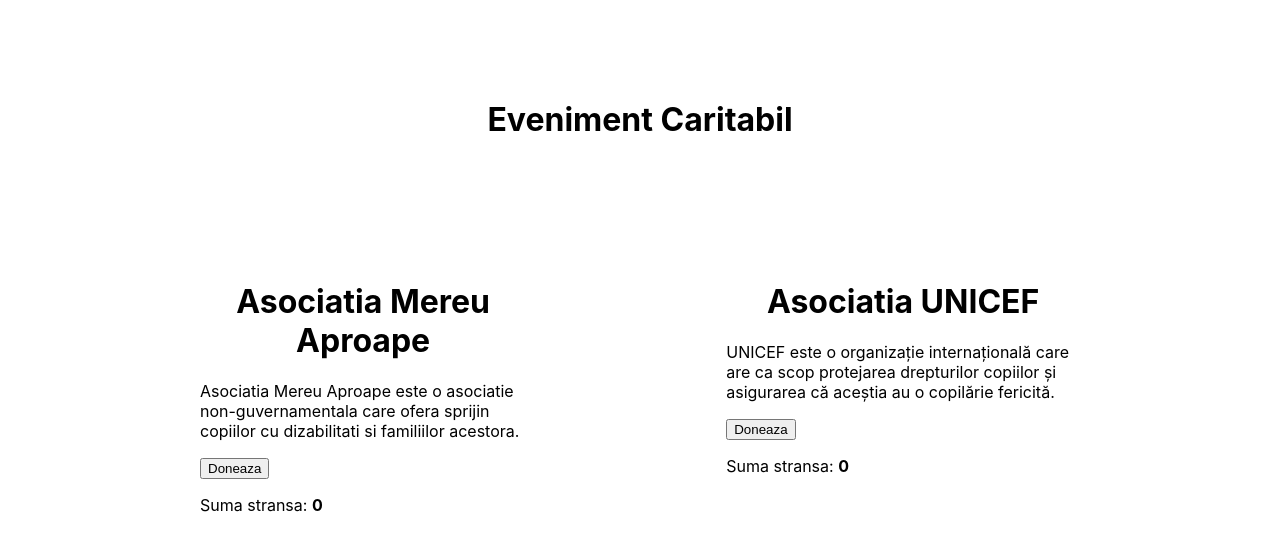
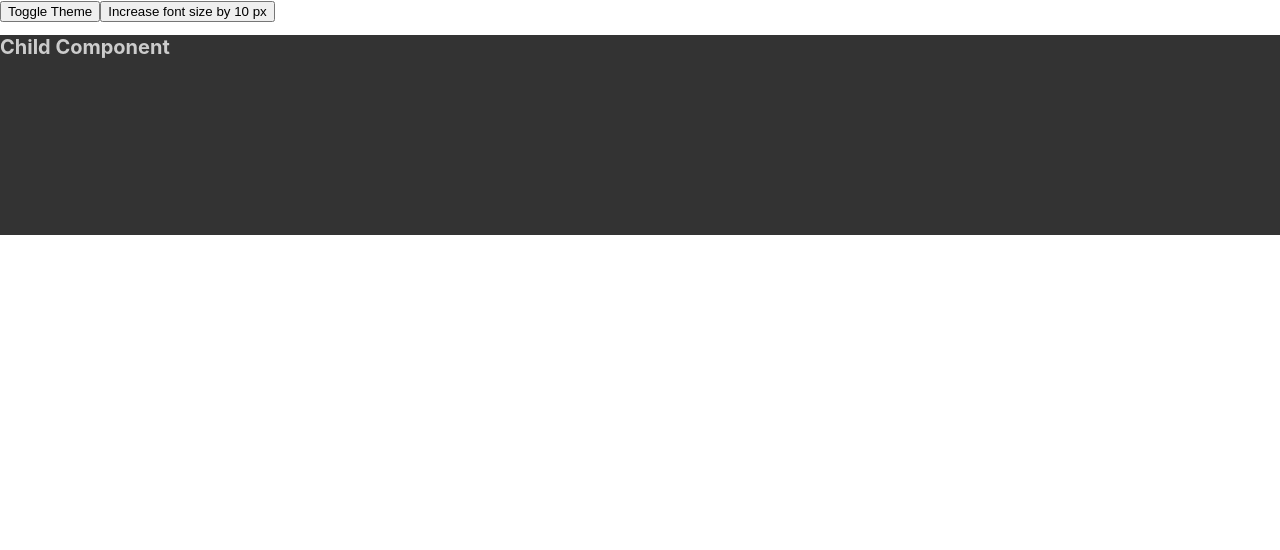
Before and after one commit to brebecaS/more_hooks_exemples, a React (Create React App) app: page / in a window 1280 px wide. Shown: the top 550 px of the page. Built offline with nearby package versions, Linux system fonts and the light colour scheme.

Commit message:
use context updates

```diff
--- a/src/App.js
+++ b/src/App.js
@@ -1,4 +1,4 @@
-import ContextComponent from "./exemple/useContextExemple/ContextComponent";
+import ComponentaParinte from "./exemple/useContextExemple/ComponentaParinte";
 import RefComponent1 from "./exemple/useRefExemple/RefComponent1";
 import RefComponent0 from "./exemple/useRefExemple/RefComponent0";
 import RefComponent2 from "./exemple/useRefExemple/RefComponent2";
@@ -7,7 +7,7 @@
 import EvenimentCaritabil from "./custom-hook/EvenimentCaritabil";
 
 function App() {
-  return <EvenimentCaritabil />;
+  return <ComponentaParinte />;
 }
 
 export default App;
--- /dev/null
+++ b/src/exemple/useContextExemple/ComponentaChild.js
@@ -0,0 +1,21 @@
+import { useContext } from "react";
+import { ThemeContext, FontSizeContext } from "./ComponentaParinte";
+
+const ComponentaChild = () => {
+  const theme = useContext(ThemeContext);
+  const fontSize = useContext(FontSizeContext);
+
+  return (
+    <div
+      style={{
+        backgroundColor: theme === "dark" ? "#333" : "#ccc",
+        color: theme === "dark" ? "#ccc" : "#333",
+        height: "200px",
+        fontSize: fontSize,
+      }}
+    >
+      <h1>Child Component</h1>
+    </div>
+  );
+};
+export default ComponentaChild;
--- a/src/exemple/useContextExemple/ComponentaIntermadiara.js
+++ /dev/null
@@ -1,9 +0,0 @@
-import ContextChildComponent from "./ContextChildComponent";
-const ComponentaIntermadiara = () => {
-  return (
-    <div>
-      <ContextChildComponent />
-    </div>
-  );
-};
-export default ComponentaIntermadiara;
--- /dev/null
+++ b/src/exemple/useContextExemple/ComponentaInttermediara.js
@@ -0,0 +1,10 @@
+import ComponentaChild from "./ComponentaChild";
+
+const ComopnentaIntermediara = () => {
+  return (
+    <div>
+      <ComponentaChild />
+    </div>
+  );
+};
+export default ComopnentaIntermediara;
--- /dev/null
+++ b/src/exemple/useContextExemple/ComponentaParinte.js
@@ -0,0 +1,33 @@
+import ComopnentaIntermediara from "./ComponentaInttermediara";
+import { useState, createContext } from "react";
+
+export const ThemeContext = createContext();
+export const FontSizeContext = createContext();
+
+const ComponentaParinte = () => {
+  const [theme, setTheme] = useState("dark");
+  const [fontSize, setFontSize] = useState(10);
+
+  return (
+    <div>
+      <button
+        onClick={() => {
+          if (theme === "dark") setTheme("light");
+          else setTheme("dark");
+        }}
+      >
+        Toggle Theme
+      </button>
+      <button onClick={() => setFontSize(fontSize + 10)}>
+        Increase font size by 10 px
+      </button>
+      <FontSizeContext.Provider value={fontSize}>
+        <ThemeContext.Provider value={theme}>
+          <ComopnentaIntermediara />
+        </ThemeContext.Provider>
+      </FontSizeContext.Provider>
+    </div>
+  );
+};
+
+export default ComponentaParinte;
--- a/src/exemple/useContextExemple/ContextChildComponent.js
+++ /dev/null
@@ -1,23 +0,0 @@
-import { useContext } from "react";
-import { ThemeContext, FontSizeContext } from "./ContextComponent";
-
-const ContextChildComponent = () => {
-  const { darkTheme } = useContext(ThemeContext);
-
-  const { fontSize } = useContext(FontSizeContext);
-
-  return (
-    <div
-      style={{
-        backgroundColor: darkTheme ? "#333" : "#ccc",
-        color: darkTheme ? "#ccc" : "#333",
-        height: "100vh",
-        fontSize: `${fontSize}px`,
-      }}
-    >
-      <h1>Context Child Component</h1>
-    </div>
-  );
-};
-
-export default ContextChildComponent;
--- a/src/exemple/useContextExemple/ContextComponent.js
+++ /dev/null
@@ -1,29 +0,0 @@
-import { useState, createContext } from "react";
-import ComponentaIntermadiara from "./ComponentaIntermadiara";
-
-export const ThemeContext = createContext();
-export const FontSizeContext = createContext();
-
-const ContextComponent = () => {
-  const [darkTheme, setDarkTheme] = useState(false);
-  const contextValue = { darkTheme: darkTheme };
-
-  const toggleTheme = () => {
-    setDarkTheme((prevDarkTheme) => {
-      if (prevDarkTheme === true) {
-        return false;
-      }
-      return true;
-    });
-  };
-
-  return (
-    <FontSizeContext.Provider value={{ fontSize: 7 }}>
-      <ThemeContext.Provider value={contextValue}>
-        <button onClick={toggleTheme}>Toggle Theme</button>
-        <ComponentaIntermadiara />
-      </ThemeContext.Provider>
-    </FontSizeContext.Provider>
-  );
-};
-export default ContextComponent;
```
